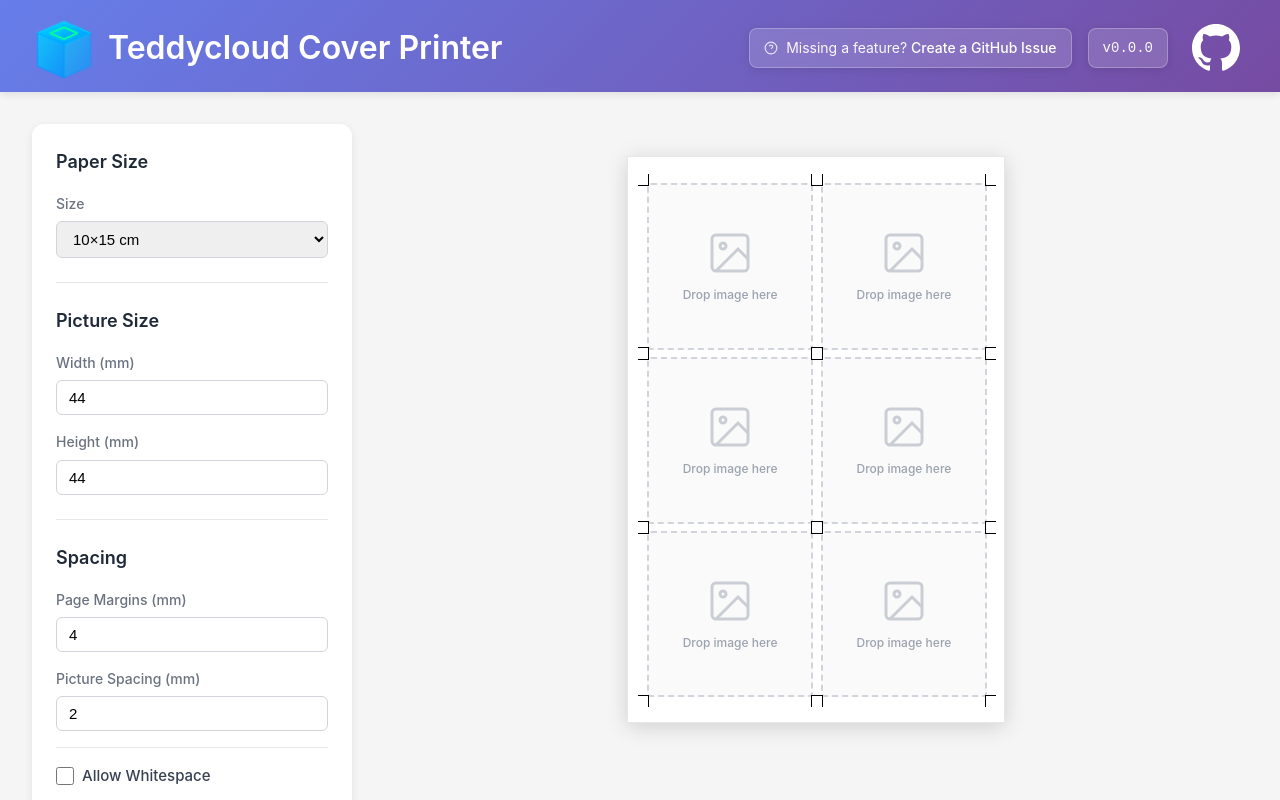
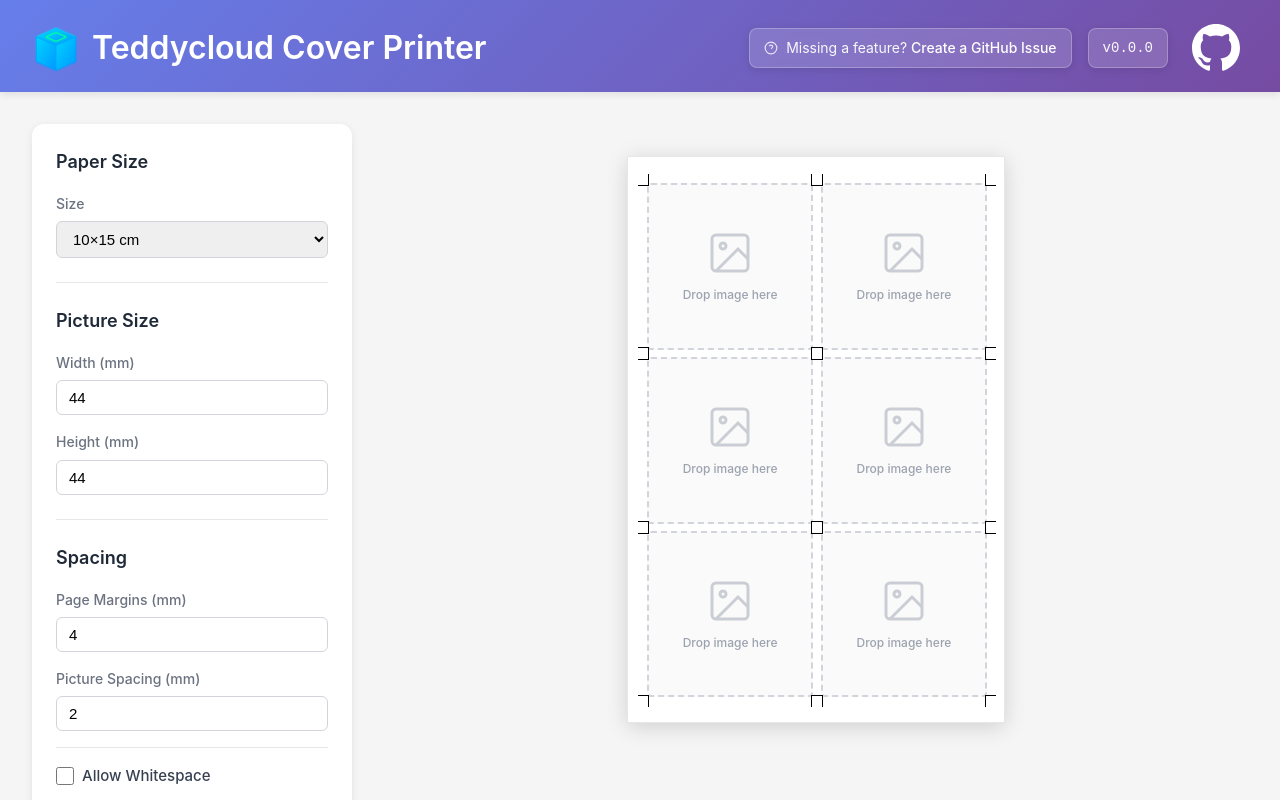
Before and after one commit to guided-traffic/cover-printer, an Angular app: page / in a window 1280 px wide. Shown: the top 800 px of the page. Built offline with nearby package versions, Linux system fonts and the light colour scheme.

Commit message:
fix: wip

```diff
--- a/src/app/app.component.css
+++ b/src/app/app.component.css
@@ -32,8 +32,8 @@
 }
 
 .header-left h1 .app-logo {
-  width: 64px;
-  height: 64px;
+  width: 48px;
+  height: 48px;
   flex-shrink: 0;
 }
 
```
Also changed, not shown: public/logo.svg.
